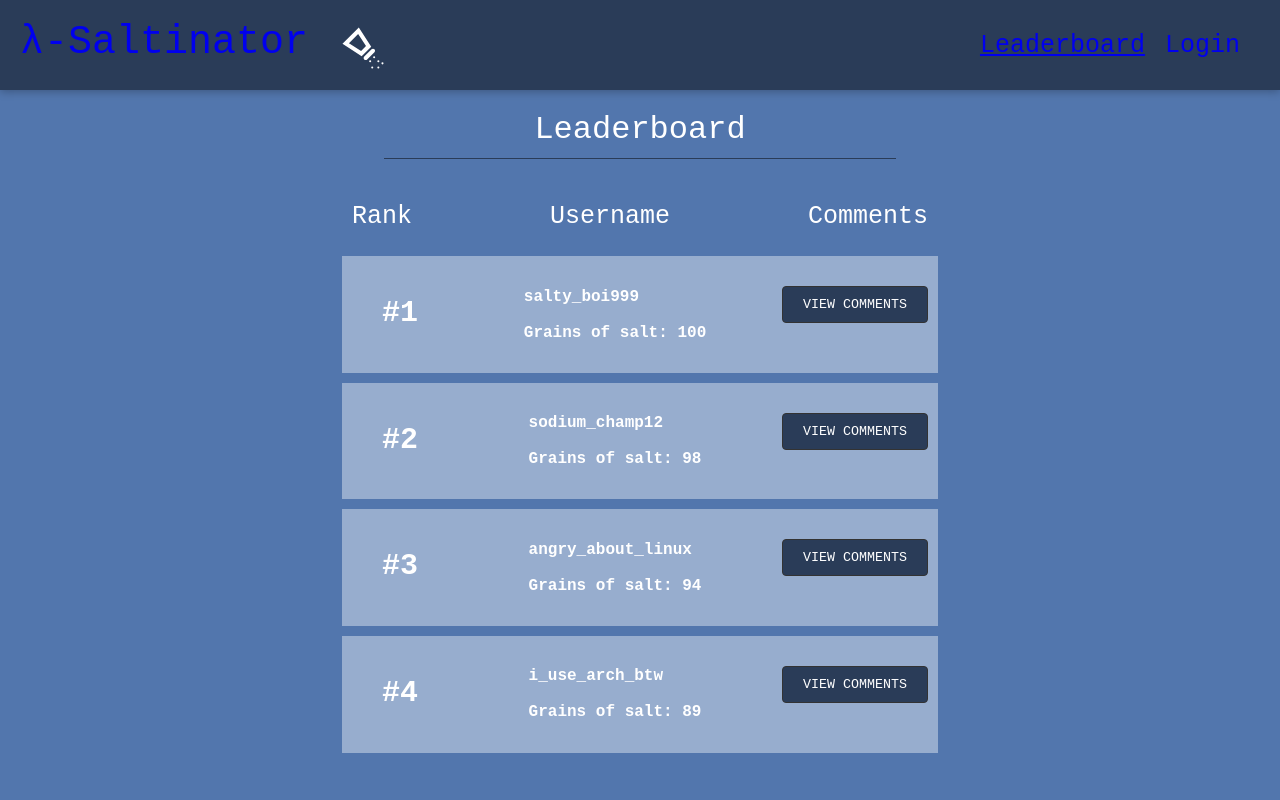
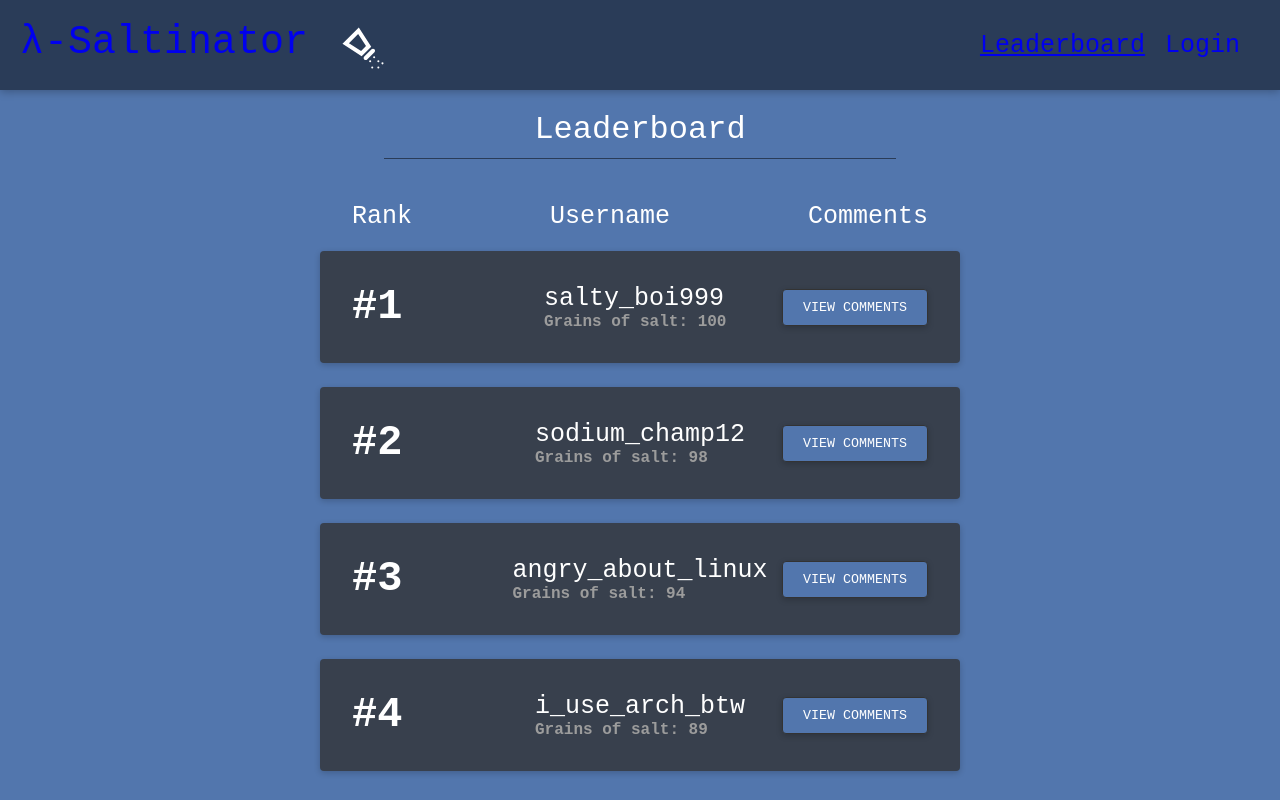
Before and after one commit to best-salitest-hacker-news-trolls/front-end, a React (Create React App) app in the folder saltinator/: page /leaderboard in a window 1280 px wide. Built offline with nearby package versions, Linux system fonts and the light colour scheme.

Commit message:
improve readability of leaderboard components

```diff
--- a/saltinator/src/components/leaderboard/LeaderCard.js
+++ b/saltinator/src/components/leaderboard/LeaderCard.js
@@ -2,16 +2,22 @@ import React from "react";
 import styled from "styled-components";
 import { Link } from "react-router-dom";
 
+import colors from "../../styles/colors";
+
 const Card = styled.div`
-  display: flex;
-  align-content: center;
-  justify-content: space-between;
+  display: grid;
+  grid-template-columns: repeat(3, 1fr);
+  align-items: center;
   color: white;
   background-color: #97adce;
-  padding: 10px;
-  // border: 2px solid red;
-  margin: 5px;
+  padding: 2rem;
+  margin-bottom: 1.5rem;
   width: 45vw;
+  background-color: ${colors.card};
+  color: ${colors.text};
+  border-radius: 4px;
+  box-shadow: 0px 2px 6px rgba(0, 0, 0, 0.2);
+
   @media (max-width: 900px) {
     width: 65vw;
   }
@@ -21,8 +27,10 @@ const Card = styled.div`
 `;
 
 const Button = styled.button`
-  background-color: #2a3c58;
+  background-color: ${colors.background};
+  box-shadow: 0px 2px 6px rgba(0, 0, 0, 0.2);
   color: white;
+  margin: 0;
   font-family: "Roboto Mono", monospace;
 
   :hover {
@@ -33,18 +41,35 @@ const Button = styled.button`
 
 const StyledLink = styled(Link)`
   text-decoration: none;
+  justify-self: end;
 `;
 
 const CardContainer = styled.div`
   display: flex;
   justify-content: center;
+
+  h3 {
+    margin: 0;
+  }
 `;
 
 const Rank = styled.h3`
-  font-size: 30px;
+  font-size: 42px;
   font-family: "Roboto Mono", monospace;
-  padding-right: 30px;
-  padding-left: 30px;
+`;
+
+const Info = styled.div`
+  justify-self: flex-start;
+
+  h2,
+  h4 {
+    padding: 0;
+    margin: 0;
+  }
+
+  h4 {
+    color: #9c9c9c;
+  }
 `;
 
 const LeaderCard = props => {
@@ -52,12 +77,10 @@ const LeaderCard = props => {
     <CardContainer>
       <Card>
         <Rank>#{props.leader.rank}</Rank>
-        <h4>
-          {props.leader.username}
-          <br />
-          <br />
-          Grains of salt: {props.leader.salt_score}
-        </h4>
+        <Info>
+          <h2>{props.leader.username}</h2>
+          <h4>Grains of salt: {props.leader.salt_score}</h4>
+        </Info>
         <StyledLink to={`/user/${props.leader.id}`}>
           <Button>View Comments</Button>
         </StyledLink>
--- a/saltinator/src/components/leaderboard/Leaderboard.js
+++ b/saltinator/src/components/leaderboard/Leaderboard.js
@@ -4,11 +4,14 @@ import LeaderCard from "./LeaderCard";
 import { leaderboardData } from "../../utils/mockData";
 import styled from "styled-components";
 
+import colors from "../../styles/colors";
+
 const HeaderContainer = styled.div`
   display: flex;
   margin: auto;
   width: 45vw;
   justify-content: space-between;
+
   @media (max-width: 900px) {
     width: 65vw;
   }
@@ -17,22 +20,29 @@ const HeaderContainer = styled.div`
   }
 `;
 
+const Headers = styled.div`
+  h1,
+  h2 {
+    font-weight: 300;
+  }
+`;
+
 export const Leaderboard = () => {
   return (
-    <div>
+    <Headers>
       <form>
         <h1>Leaderboard</h1>
       </form>
 
-        <HeaderContainer>
-          <h2>Rank</h2>
-          <h2>Username</h2>
-          <h2>Comments</h2>
-        </HeaderContainer>
+      <HeaderContainer>
+        <h2>Rank</h2>
+        <h2>Username</h2>
+        <h2>Comments</h2>
+      </HeaderContainer>
 
       {leaderboardData.map((leader, index) => (
         <LeaderCard leader={leader} key={index} />
       ))}
-    </div>
+    </Headers>
   );
 };
```
Lines whose indentation alone changed are shown as unchanged.
